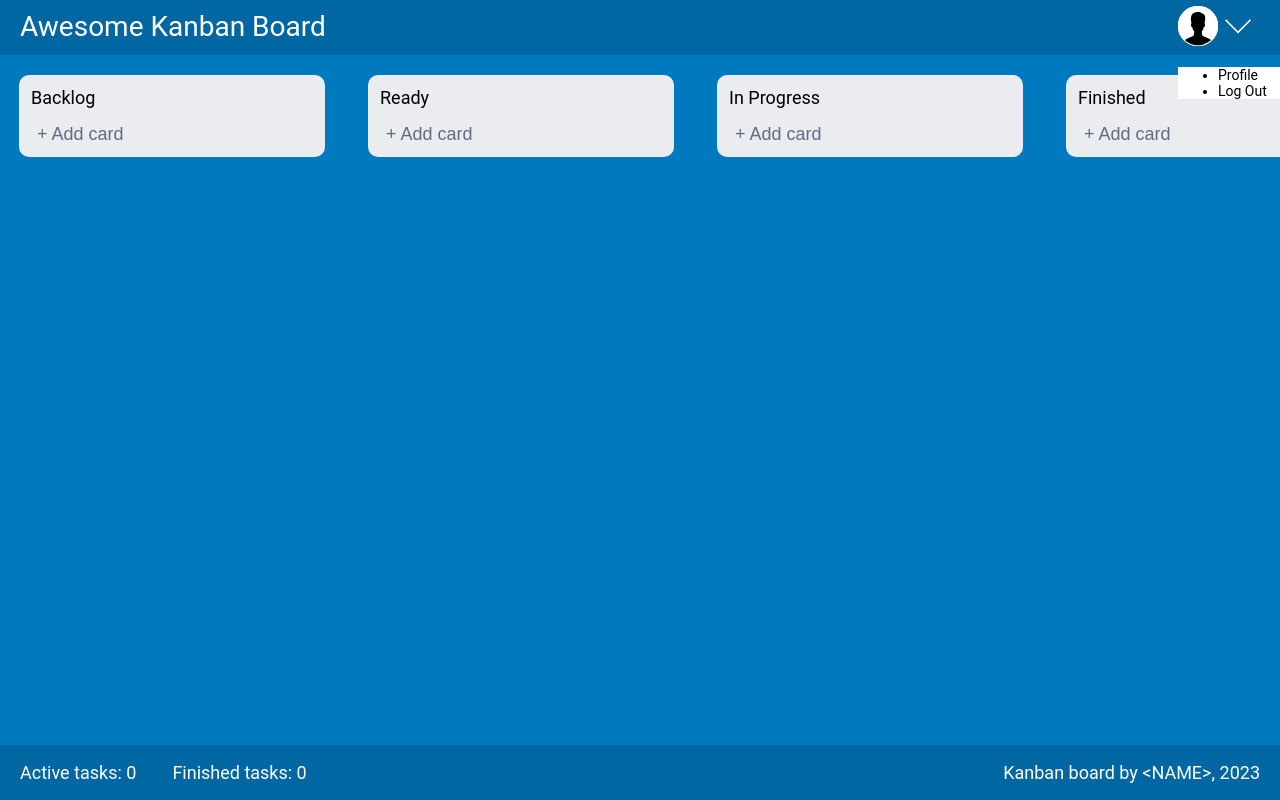
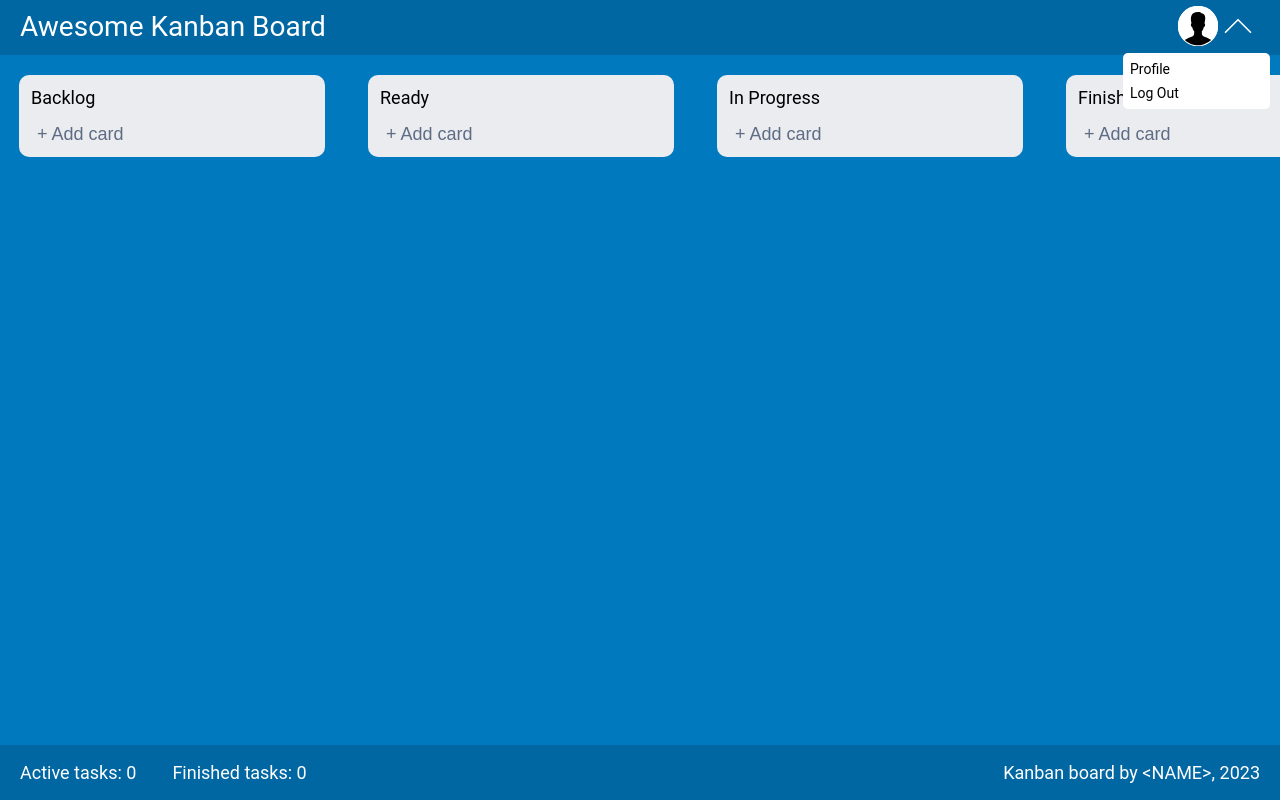
Before and after one commit to Stanisgrox/Typescript-React-Kanban-board, a React (Create React App) app: page / in a window 1280 px wide. Both pictures are taken after a click on the button 1218 px from the left and 27 px from the top of the page. Shown: the top 800 px of the page. Built offline with nearby package versions, Linux system fonts and the light colour scheme.

Commit message:
Menu styling

```diff
--- a/src/components/card-block/card-block.css
+++ b/src/components/card-block/card-block.css
@@ -12,6 +12,8 @@
     margin-left: 19px;
     width: 22vw;
     min-width: 282px;
+    overflow-y: auto;
+    max-height: calc(100vh - 200px);
 }
 
 .canvas-button {
@@ -65,3 +67,20 @@
 .post-button:disabled:hover{
     background-color: #BF1200;
 }
+
+/*
+    Кастомизация скроллбара
+*/
+::-webkit-scrollbar {
+    width: 12px;
+}
+
+::-webkit-scrollbar-track {
+    border-radius: 10px;
+    background-color: #FFFFFF;
+}
+
+::-webkit-scrollbar-thumb {
+    border-radius: 10px;
+    background-color: #CBCBCB;
+}
--- a/src/components/header/header.css
+++ b/src/components/header/header.css
@@ -25,4 +25,25 @@
     background-color: #FFF;
     color: #000;
     font-size: 14px;
+    border-radius: 5px;
+    padding-top: 8px;
+    padding-bottom: 8px;
+    padding-left: 7px;
+    width: 140px;
+    position: absolute;
+    right: 10px
 }
+
+.profile-dropdown-menu{
+    list-style-type: none;
+    padding: 0;
+    margin: 0;
+}
+
+.profile-dropdown-menu-link{
+    margin-top: 8px;
+}
+
+.profile-dropdown-menu-link:first-child{
+    margin-top: 0px;
+}
--- a/src/components/header/header.tsx
+++ b/src/components/header/header.tsx
@@ -1,10 +1,14 @@
-import React from 'react';
+import React, { useState } from 'react';
 import './header.css';
 import pfp from '../../images/pfp.svg';
-import chevron from '../../images/chevronD.svg';
+import chevronD from '../../images/chevronD.svg';
+import chevronU from '../../images/chevronU.svg';
 import { Link } from 'react-router-dom';
 
 const Header = () => {
+
+    const [menuActive, activateMenu] = useState(false)
+
     return (
         <header className = 'header navigation'>
                 <Link
@@ -16,22 +20,30 @@ const Header = () => {
                     </div>
                 </Link>
             <div className = 'profile'>
-                <button className = 'profile-button'>
+                <button
+                    className = 'profile-button'
+                    onClick={()  => {
+                        activateMenu(!menuActive)
+                    }}
+                >
                     <img
                         src = {pfp}
                         alt = 'profile avatar'
                     />
                     <img
-                        src = {chevron}
+                        src = {menuActive ? chevronU : chevronD}
                         alt = 'open profile'
                     />
                 </button>
-                <div className = 'profile-dropdown'>
-                    <ul>
-                        <li>
+                <div
+                    className = 'profile-dropdown'
+                    style={{display: menuActive ? 'block' : 'none'}}
+                >
+                    <ul className = 'profile-dropdown-menu'>
+                        <li className = 'profile-dropdown-menu-link'>
                             Profile
                         </li>
-                        <li>
+                        <li className = 'profile-dropdown-menu-link'>
                             Log Out
                         </li>
                     </ul>
```
Also changed, not shown: src/images/chevronU.svg (added).
